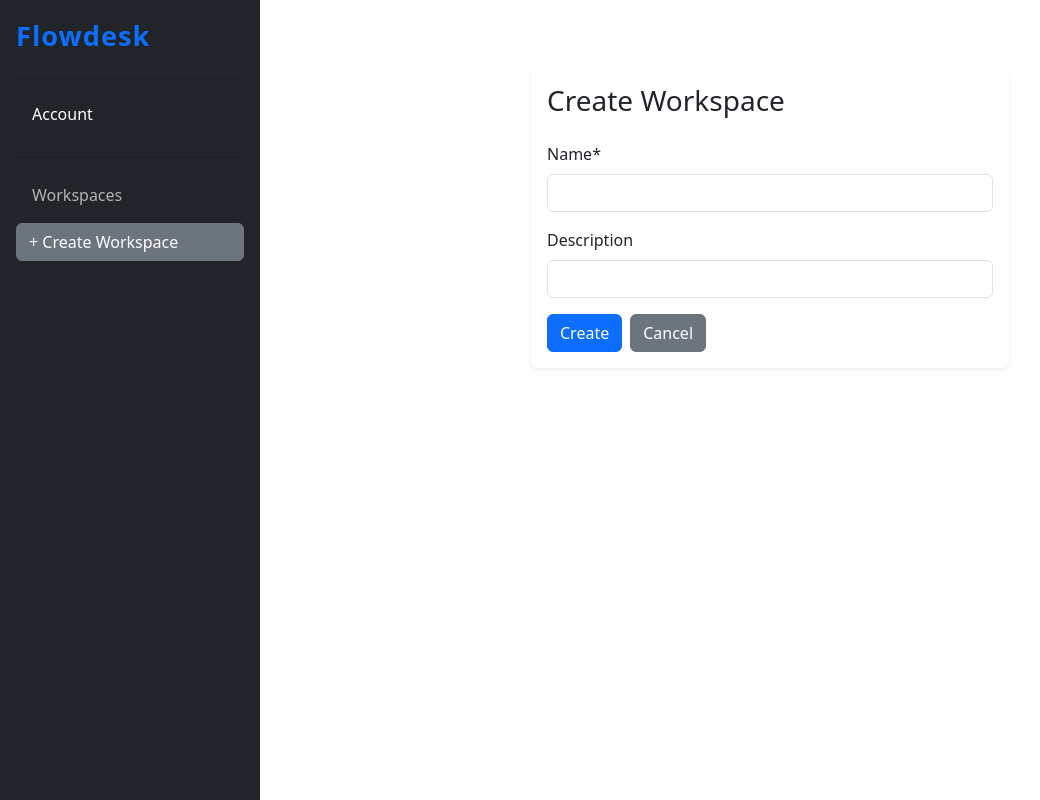
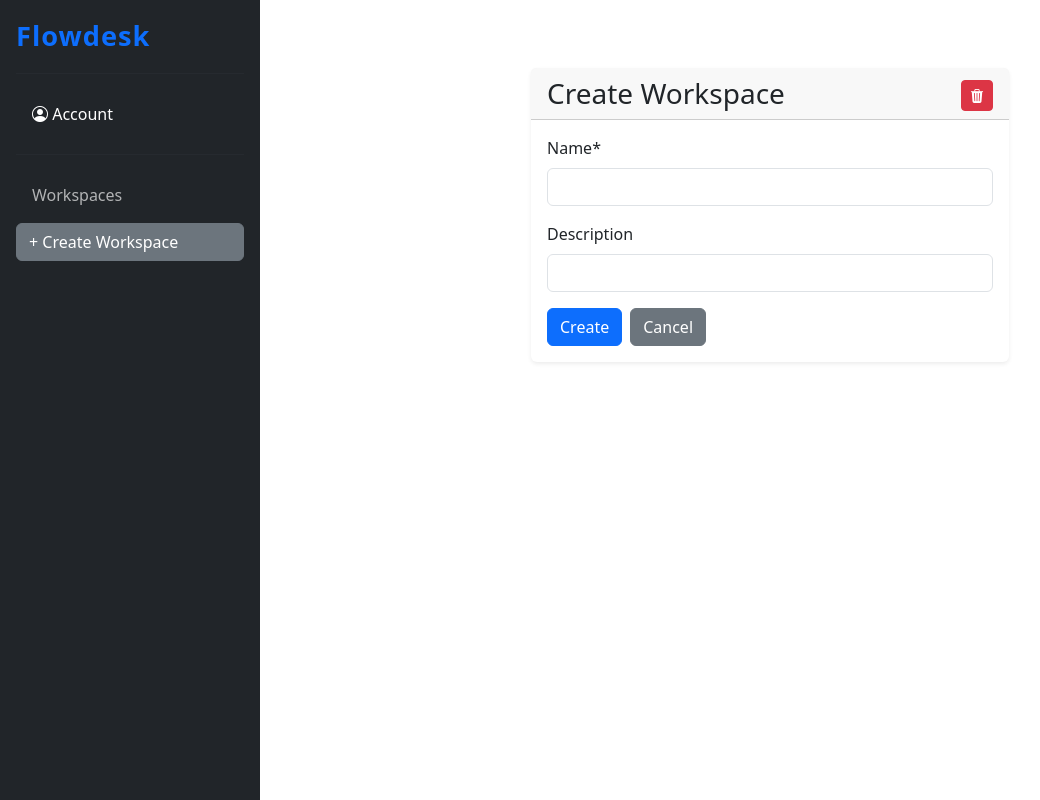
Before and after one commit to yagginov/flowdesk, a Django app: page /workspaces/create/ in a window 1280 px wide. Shown: the whole page, without its empty margins (0-1040 px from the left). Run offline with Django 5.2, Linux system fonts and the light colour scheme; the visitor is signed in with stand-in values (Sample User, id 1); data that the repository does not hold is empty; some libraries are stand-ins or nearby versions.

Commit message:
added crud operations for workspaces

```diff
--- a/flowdesk/urls.py
+++ b/flowdesk/urls.py
@@ -6,6 +6,8 @@ from flowdesk.views import (
     WorkspaceMembersView,
     WorkspaceTagsView,
     WorkspaceCreateView,
+    WorkspaceUpdateView,
+    WorkspaceDeleteView,
     TagCreateView,
     TagUpdateView,
     TagDeleteView,
@@ -42,6 +44,16 @@ urlpatterns = [
         name="workspace-tags",
     ),
     path("workspaces/create/", WorkspaceCreateView.as_view(), name="workspace-create"),
+    path(
+        "workspaces/<int:pk>/update/",
+        WorkspaceUpdateView.as_view(),
+        name="workspace-update"
+    ),
+    path(
+        "workspaces/<int:pk>/delete/",
+        WorkspaceDeleteView.as_view(),
+        name="workspace-delete"
+    ),
     path(
         "workspaces/<int:workspace_pk>/tags/create/",
         TagCreateView.as_view(),
--- a/flowdesk/views.py
+++ b/flowdesk/views.py
@@ -70,6 +70,17 @@ class WorkspaceCreateView(LoginRequiredMixin, generic.CreateView):
             role=WorkspaceMember.Roles.OWNER,
         )
         return super().form_valid(form)
+
+
+class WorkspaceUpdateView(LoginRequiredMixin, WorkspaceAccessMixin, generic.UpdateView):
+    model = Workspace
+    form_class = WorkspaceForm
+    success_url = reverse_lazy("flowdesk:index")
+
+
+class WorkspaceDeleteView(LoginRequiredMixin, WorkspaceAccessMixin, generic.DeleteView):
+    model = Workspace
+    success_url = reverse_lazy("flowdesk:index")
 
 
 class BoardDetailView(LoginRequiredMixin, WorkspaceAccessMixin, generic.DetailView):
--- a/templates/flowdesk/workspace_form.html
+++ b/templates/flowdesk/workspace_form.html
@@ -5,10 +5,22 @@
 <div class="container mt-5 d-flex justify-content-center">
   <div class="col-md-8 col-lg-6">
     <div class="card shadow-sm border-0">
+      <h3 class="card-header d-flex justify-content-between align-items-center">
+          <span>{% if form.instance.pk %}Edit{% else %}Create{% endif %} Workspace</span>
+          <span>
+            <form method="post"
+                  action="{% url 'flowdesk:workspace-delete' workspace.pk %}"
+                  style="display:inline;">
+              {% csrf_token %}
+              <button type="submit"
+                      class="btn btn-sm btn-danger"
+                      onclick="return confirm('Are you sure you want to delete this workspace?');">
+                <i class="bi bi-trash3-fill"></i>
+              </button>
+            </form>
+          </span>
+        </h3>
       <div class="card-body">
-        <h3 class="card-title mb-4">
-          {% if form.instance.pk %}Edit{% else %}Create{% endif %} Workspace
-        </h3>
 
         <form method="post">
           {% csrf_token %}
--- a/templates/includes/sidebar.html
+++ b/templates/includes/sidebar.html
@@ -7,10 +7,11 @@
   <ul class="list-unstyled ps-0">
     <li class="mb-1">
       <button class="btn btn-toggle align-items-center rounded collapsed"
-              data-bs-toggle="collapse"
-              data-bs-target="#account-collapse"
-              aria-expanded="false">
-        Account
+          data-bs-toggle="collapse"
+          data-bs-target="#account-collapse"
+          aria-expanded="false">
+        <i class="bi bi-person-circle"></i>
+        <span>Account</span>
       </button>
       <div class="collapse" id="account-collapse">
         <ul class="btn-toggle-nav list-unstyled fw-normal pb-1 small">
@@ -40,13 +41,27 @@
                   data-bs-toggle="collapse"
                   data-bs-target="#workspace-{{ ws.id }}-collapse"
                   aria-expanded="false">
-            {{ ws.name }}
+            <i class="bi bi-box-seam"></i>
+            <span>{{ ws.name }}</span>
           </button>
           <div class="collapse" id="workspace-{{ ws.id }}-collapse">
             <ul class="btn-toggle-nav list-unstyled fw-normal pb-1 small">
-              <li><a href="{% url 'flowdesk:workspace-detail' ws.pk %}" class="">Boards</a></li>
-              <li><a href="{% url 'flowdesk:workspace-members' ws.pk %}" class="">Members</a></li>
-              <li><a href="{% url 'flowdesk:workspace-tags' ws.pk %}" class="">Task tags</a></li>
+              <li><a href="{% url 'flowdesk:workspace-detail' ws.pk %}" class="">
+                <i class="bi bi-kanban"></i>
+                <span>Boards</span>
+              </a></li>
+              <li><a href="{% url 'flowdesk:workspace-members' ws.pk %}" class="">
+                <i class="bi bi-people"></i>
+                <span>Members</span>
+              </a></li>
+              <li><a href="{% url 'flowdesk:workspace-tags' ws.pk %}" class="">
+                <i class="bi bi-bookmarks"></i>
+                <span>Task tags</span>
+              </a></li>
+              <li><a href="{% url 'flowdesk:workspace-update' ws.pk %}" class="">
+                <i class="bi bi-gear"></i>
+                <span>Settings</span>
+              </a></li>
             </ul>
           </div>
         </li>
```
